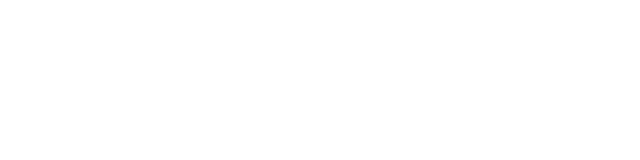
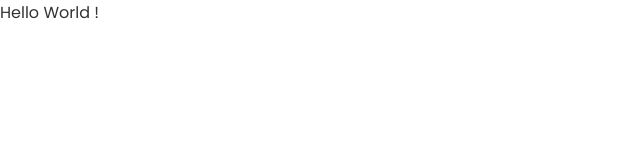
Before and after one commit to Taker-Academy/spotiflyx-youtube-2, a React (Vite) app in the folder frontend/: page /user/me in a window 1280 px wide. Before the commit this address had no page. Shown: the top 160 px of the page, without its empty margins (0-640 px from the left). Built offline with nearby package versions, Linux system fonts and the light colour scheme.

Commit message:
[ADD] - user page

```diff
--- /dev/null
+++ b/frontend/css/userPage.css
@@ -0,0 +1,12 @@
+@import url('https://fonts.googleapis.com/css2?family=Poppins:ital,wght@0,100;0,200;0,300;0,400;0,500;0,600;0,700;0,800;0,900;1,100;1,200;1,300;1,400;1,500;1,600;1,700;1,800;1,900&display=swap');
+
+*{
+    padding: 0;
+    margin: 0;
+    box-sizing: border-box;
+}
+
+body{
+    font-family: 'Poppins', sans-serif;
+    color: red;
+}
--- a/frontend/index.html
+++ b/frontend/index.html
@@ -3,7 +3,6 @@
 <html lang="fr">
     <head>
         <meta charset="UTF-8">
-        <title>Connexion - Spotiflyx</title>
         <meta name="viewport" content="width=device-width, initial-scale=1">
         <script src="https://kit.fontawesome.com/5028e68f6b.js" crossorigin="anonymous"></script>
     </head>
--- a/frontend/src/CreateAcc.jsx
+++ b/frontend/src/CreateAcc.jsx
@@ -71,6 +71,7 @@
 
   return (
     <>
+      <title>Créer mon compte - Spotiflyx</title>
       <img className="wave" src="../images/wave.png" alt="Wave" />
       <div className="container">
         <div className="img">
--- a/frontend/src/LoginApp.jsx
+++ b/frontend/src/LoginApp.jsx
@@ -58,6 +58,7 @@
 
   return (
     <>
+      <title>Connexion - Spotiflyx</title>
       <img className="wave" src="../images/wave.png" alt="Wave" />
       <div className="container">
         <div className="img">
--- /dev/null
+++ b/frontend/src/UserPage.jsx
@@ -0,0 +1,12 @@
+import React from 'react';
+
+function UserPage() {
+  return (
+    <>
+      <title>Mon compte</title>
+      <p>Hello World !</p>
+    </>
+  );
+}
+
+export default UserPage;
--- a/frontend/src/main.jsx
+++ b/frontend/src/main.jsx
@@ -4,14 +4,16 @@
 import App from './App.jsx';
 import LoginPage from './LoginApp.jsx';
 import CreateAcc from './CreateAcc.jsx';
+import UserPage from './UserPage.jsx';
 
 createRoot(document.getElementById('root')).render(
   <Router>
     <Routes>
       <Route path="/auth/login" element={<LoginPage />} />
+      <Route path="/auth/register" element={<CreateAcc />} />
       <Route path="/home" element={<App />} />
-      <Route path="/auth/register" element={<CreateAcc />} />
-      <Route path="" element={< LoginPage/>}/>
+      <Route path="/user/me" element={<UserPage />} />
+      <Route path="" element={<LoginPage />} />
     </Routes>
   </Router>
 );
```
